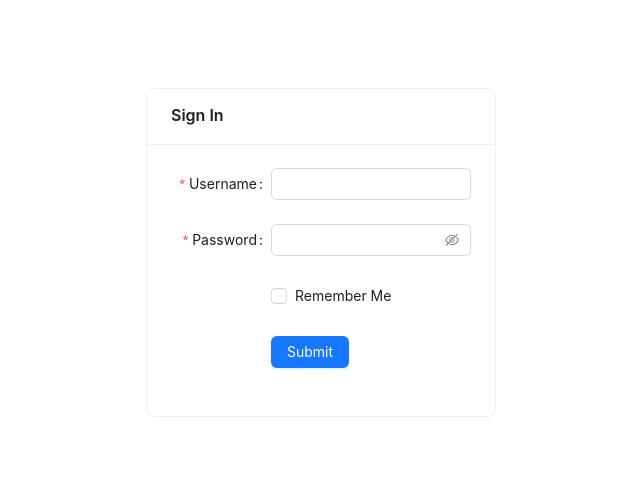
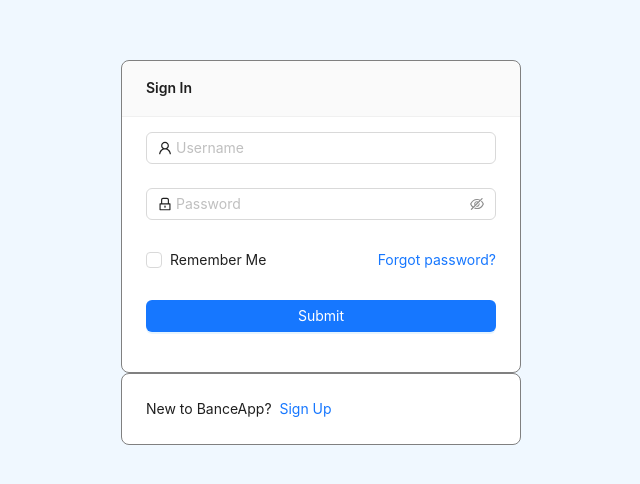
Before and after one commit to martymcfly1985/BanceApp, a React (Create React App) app in the folder react-ui/: page /signin in a window 1280 px wide. Shown: the part 148-632 px from the top of the page, without its empty margins (319-959 px from the left). Built offline with nearby package versions, Linux system fonts and the light colour scheme.

Commit message:
Rewrote and restyled the sign in form.

```diff
--- a/react-ui/src/Components/sign-in/SignIn.tsx
+++ b/react-ui/src/Components/sign-in/SignIn.tsx
@@ -1,5 +1,6 @@
 import { Button, Card, Checkbox, Col, Form, Input, Row } from "antd";
 import React from 'react';
+import { LockOutlined, UserOutlined } from '@ant-design/icons';
 
 const SignIn: React.FC = () => {
   const onFinish = () => {
@@ -11,58 +12,80 @@ const SignIn: React.FC = () => {
       itemType="flex"
       justify='center'
       style={{
-        minHeight: '100vh'
+        minHeight: '100vh',
+        backgroundColor: 'aliceblue'
       }}
     >
       <Col>
         <Card
           title='Sign In'
           style={{
-            width: 350,
+            width: 400,
+            borderColor: "gray"
           }}
+          type='inner'
         >
           <Form
             name='signInForm'
             initialValues={{ remember: true }}
             onFinish={onFinish}
             autoComplete='off'
-            labelCol={{span: 8}}
-            wrapperCol={{span: 16}}
           >
             <Form.Item
-              label='Username'
               name='username'
               rules={[{ required: true, message: 'Please enter a username.' }]}
             >
-              <Input />
+              <Input
+                prefix={<UserOutlined/>}
+                placeholder="Username"
+              />
             </Form.Item>
             <Form.Item
-              label='Password'
               name='password'
               rules={[{ required: true, message: 'Please enter a password.' }]}
             >
-              <Input.Password />
+              <Input.Password
+                prefix={<LockOutlined/>}
+                placeholder="Password"
+              />
             </Form.Item>
             <Form.Item
               name='rememberMe'
               valuePropName='checked'
-              wrapperCol={{offset: 8, span:16}}
             >
               <Checkbox>
                 Remember Me
               </Checkbox>
+              <a
+                href=""
+                style={{float: 'right'}}
+              >
+                Forgot password?
+              </a>
             </Form.Item>
-            <Form.Item
-              wrapperCol={{offset: 8, span:16}}
-            >
+            <Form.Item>
               <Button
                 type='primary'
                 htmlType='submit'
+                style={{width: '100%'}}
               >
                 Submit
               </Button>
             </Form.Item>
           </Form>
+        </Card>
+        <Card
+          style={{
+            width: 400,
+            borderColor: "gray"
+          }}
+        >
+          <div style={{alignItems: 'center'}}>
+            New to BanceApp? &nbsp;
+            <a href="signup">
+              Sign Up
+            </a>
+          </div>
         </Card>
       </Col>
     </Row>
--- a/react-ui/src/Routes/router.tsx
+++ b/react-ui/src/Routes/router.tsx
@@ -1,6 +1,7 @@
 import { createBrowserRouter } from "react-router-dom";
 import App from "../Components/App";
 import SignIn from "../Components/sign-in/SignIn";
+import SignUp from "../Components/sign-up/SignUp";
 
 export const router = createBrowserRouter([
   {
@@ -10,5 +11,9 @@ export const router = createBrowserRouter([
   {
     path: "signin",
     element: <SignIn/>
+  },
+  {
+    path: "signup",
+    element: <SignUp/>
   }
 ]);
```
Also changed, not shown: react-ui/src/Components/sign-up/SignUp.tsx (added, +9 -0 lines).
